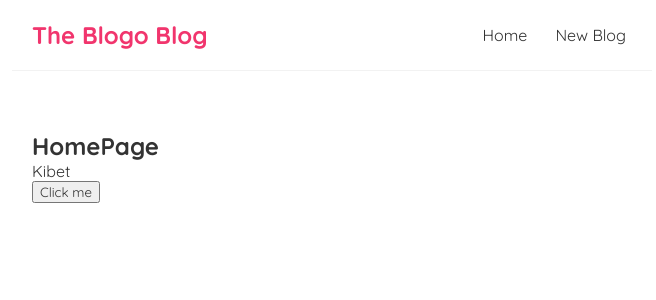
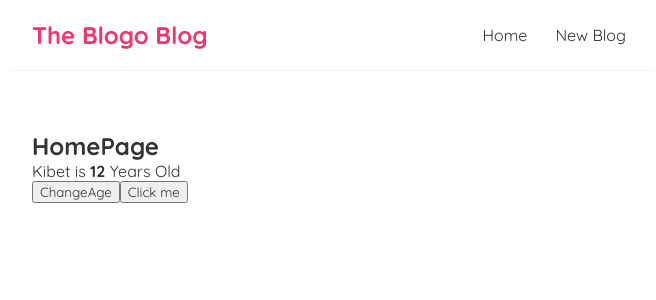
Before and after one commit to Allanetizen/Blogo, a React (Create React App) app: page / in a window 1280 px wide. Shown: the top 300 px of the page, without its empty margins (308-964 px from the left). Built offline with nearby package versions, Linux system fonts and the light colour scheme.

Commit message:
SetState component2

```diff
--- a/src/App.js
+++ b/src/App.js
@@ -3,11 +3,9 @@ import Navbar from "./Navbar";
 import Home from "./Home";
 
 function App() {
-  const title = "Welcome To Blogo";
-  const titleTwo = "This is the second title";
+
   //NB: objects cannot be used as variables
-  const likes = 1000;
-  const githubLink = "https://github.com/allanetizen";
+
   return (
     <div className="App">
       <Navbar />
--- a/src/Home.js
+++ b/src/Home.js
@@ -3,16 +3,24 @@ import { useState } from "react";
 const Home = () => {
     //let  name = 'Allan';
     const [name, setName]= useState('Kibet');
+    const[age, setAge] = useState(12);
 
     const handleClick = () => {
         setName('Allan');
+
+    }
+    const clickTwo = () => {
+     setAge(20);
     }
 
 
     return (
         <div className="home">
             <h2>HomePage </h2>
-            <p>{name}</p>
+            <p>{name} is <b>{age}</b> Years Old</p>
+
+            <button onClick={clickTwo}>ChangeAge</button>
+
             <button onClick={handleClick}>Click me</button>
 
 
```
